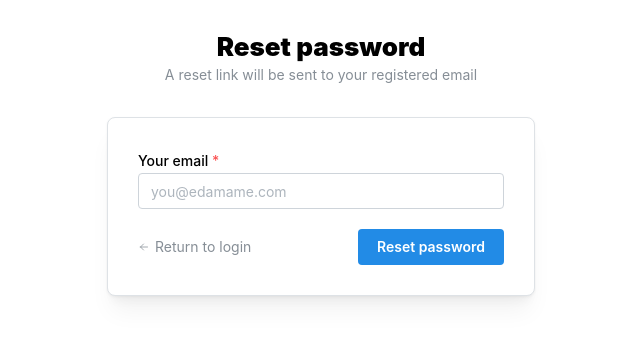
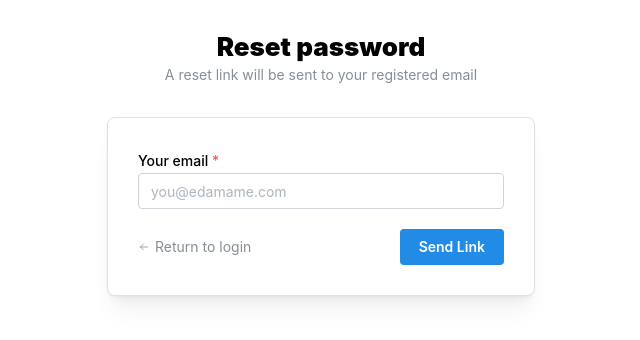
Before and after one commit to chrisjohntan/Edamame, a React (Vite) app in the folder frontend/: page /recover-account in a window 1280 px wide. Shown: the top 340 px of the page, without its empty margins (319-959 px from the left). Built offline with nearby package versions, Linux system fonts and the light colour scheme; no server answers.

Commit message:
timer for send link

```diff
--- a/frontend/src/components/ForgetPasswordForm.tsx
+++ b/frontend/src/components/ForgetPasswordForm.tsx
@@ -16,6 +16,7 @@ import { IconArrowLeft } from '@tabler/icons-react';
 import classes from './styles/ForgetPassword.module.css';
 import { useNavigate } from 'react-router-dom';
 import { useForm } from '@mantine/form';
+import { useEffect, useState } from "react";
 
 export function ForgotPassword() {
   const navigate = useNavigate();
@@ -31,7 +32,33 @@ export function ForgotPassword() {
     }
   })
 
-  const handleSubmit: (data: {email:string})=>void = async (data) => {
+  const [disabled, setDisabled] = useState(false);
+  const [seconds, setSeconds] = useState(0);
+  const [requested, setRequested] = useState(false);
+
+  useEffect(() => {
+    if (seconds > 0) {
+      console.log(seconds)
+      const interval = setInterval(()=>setSeconds(seconds - 1), 1000)
+      return ()=>clearInterval(interval);
+    } else {
+      setDisabled(false)
+    }
+  }, [seconds])
+
+  const timer = () => {
+    setDisabled(true);
+    if (!requested) {
+      setSeconds(15);
+      setRequested(true);
+    } else {
+      setSeconds(30)
+    }
+  }
+
+
+
+  const handleSubmit: (data: { email: string }) => void = async (data) => {
     try {
       const response = await axios.post("/reset_password", data)
     } catch (err) {
@@ -55,10 +82,17 @@ export function ForgotPassword() {
             <Anchor c="dimmed" size="sm" className={classes.control}>
               <Center inline>
                 <IconArrowLeft style={{ width: rem(12), height: rem(12) }} stroke={1.5} />
-                <Box ml={5} onClick={()=>navigate("/login")}>Return to login</Box>
+                <Box ml={5} onClick={() => navigate("/login")}>Return to login</Box>
               </Center>
             </Anchor>
-            <Button className={classes.control} type="submit">Reset password</Button>
+            <Button
+              className={classes.control}
+              type="submit"
+              disabled={disabled}
+              onClick={timer}
+            >
+              {disabled ? seconds : "Send Link"}
+            </Button>
           </Group>
         </Paper>
       </form>
```
